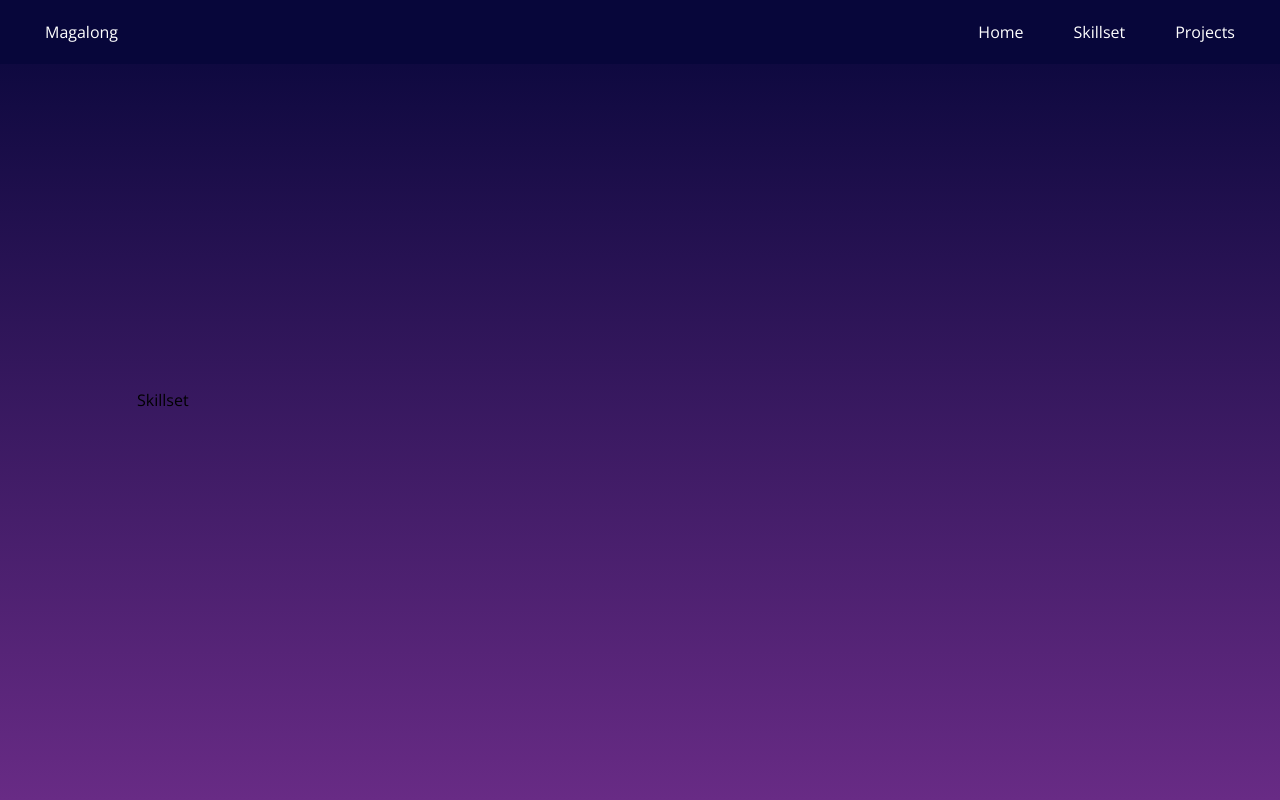
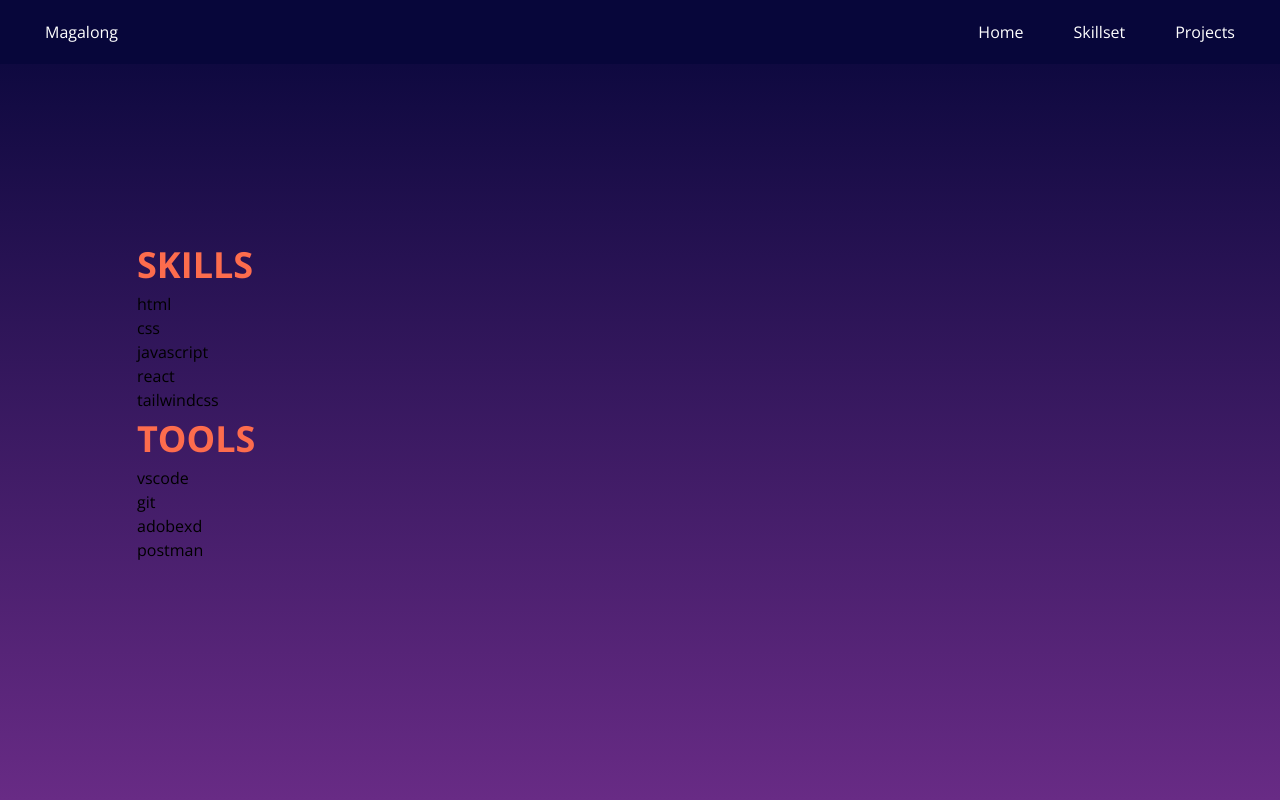
Before and after one commit to bryanmagalong/portfolio, a React (Create React App) app: page /skillset in a window 1280 px wide. Shown: the top 800 px of the page. Built offline with nearby package versions, Linux system fonts and the light colour scheme.

Commit message:
feat: add List component

```diff
--- /dev/null
+++ b/src/components/Skillset/List.js
@@ -0,0 +1,10 @@
+import React from 'react';
+
+const List = ({ title, list }) => (
+  <div>
+    <h1 className="title lg:title-lg">{title}</h1>
+    <ul>{list.map((elem) => <li key={elem.name}>{elem.name}</li>)}</ul>
+  </div>
+);
+
+export default List;
--- a/src/components/Skillset/index.js
+++ b/src/components/Skillset/index.js
@@ -1,5 +1,12 @@
 import React from 'react';
+import List from './List';
+import { skills, tools } from './../../data/skillset';
 
-const Skillset = ({ children }) => <div>Skillset</div>;
+const Skillset = () => (
+  <div>
+    <List title="skills" list={skills} />
+    <List title="tools" list={tools} />
+  </div>
+);
 
 export default Skillset;
```
